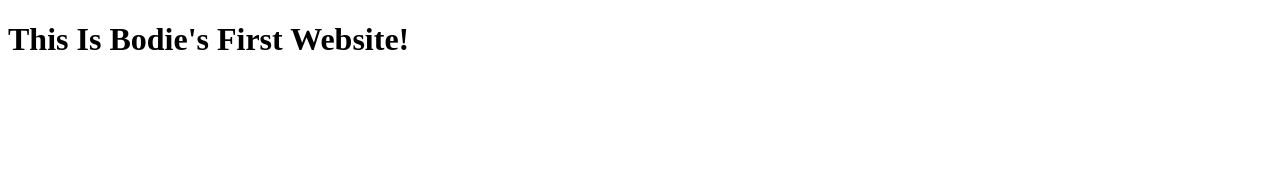
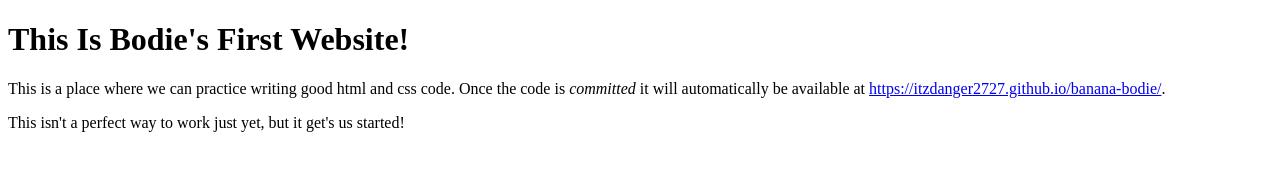
Before and after one commit to Itzdanger2727/banana-bodie, a plain HTML site: page index.html in a window 1280 px wide. Drawn offline with Linux system fonts and the light colour scheme.

Commit message:
Update index.html

```diff
--- a/index.html
+++ b/index.html
@@ -5,5 +5,13 @@
   </head>
   <body>
     <h1>This Is Bodie's First Website!</h1>
+    <p>
+      This is a place where we can practice writing good html and css code.  Once the
+      code is <em>committed</em> it will automatically be available at
+      <a href="https://itzdanger2727.github.io/banana-bodie/">https://itzdanger2727.github.io/banana-bodie/</a>.
+    </p>
+    <p>
+      This isn't a perfect way to work just yet, but it get's us started!
+    </p>
   </body>
 </html>
```
